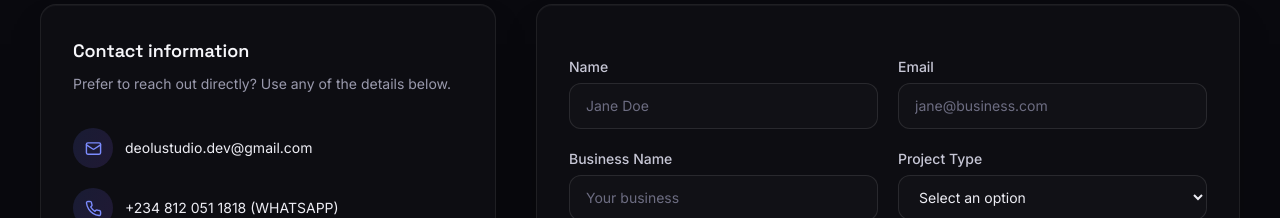
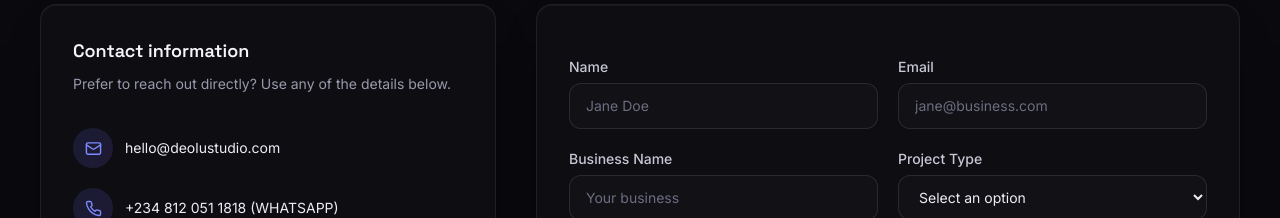
Before and after one commit to TEENOLA/deolu-studios, a React (Vite) app: page / in a window 1280 px wide. Shown: the part 7120-7338 px from the top of the page. Built offline with nearby package versions, Linux system fonts and the light colour scheme.

Commit message:
Update contact email to hello@deolustudio.com for consistency across files

```diff
--- a/public/card/index.html
+++ b/public/card/index.html
@@ -348,7 +348,7 @@
           </span>
         </a>
 
-        <a class="contact-row" href="mailto:deolustudio.dev@gmail.com">
+        <a class="contact-row" href="mailto:hello@deolustudio.com">
           <span class="icon"
             ><svg
               viewBox="0 0 24 24"
@@ -365,7 +365,7 @@
           ></span>
           <span class="contact-text">
             <span class="label">Email</span>
-            <span class="value">deolustudio.dev@gmail.com</span>
+            <span class="value">hello@deolustudio.com</span>
           </span>
         </a>
 
@@ -439,7 +439,7 @@
         "ORG:deolustudio",
         "TITLE:Frontend Developer & Founder",
         "TEL;TYPE=CELL:+2348120511818",
-        "EMAIL:deolustudio.dev@gmail.com",
+        "EMAIL:hello@deolustudio.com",
         "URL:https://deolu-studios.vercel.app",
         "END:VCARD",
       ].join("\r\n");
--- a/src/components/Contact.tsx
+++ b/src/components/Contact.tsx
@@ -84,7 +84,7 @@ export default function Contact() {
                     <span className="flex h-10 w-10 items-center justify-center rounded-full bg-brand-gradient-soft">
                       <Mail size={17} className="text-brand-blueLight" />
                     </span>
-                    deolustudio.dev@gmail.com
+                    hello@deolustudio.com
                   </a>
                   <div className="flex items-center gap-3 text-sm text-mist-200 hover:text-brand-blueLight">
                     <span className="flex h-10 w-10 items-center justify-center rounded-full bg-brand-gradient-soft">
```
